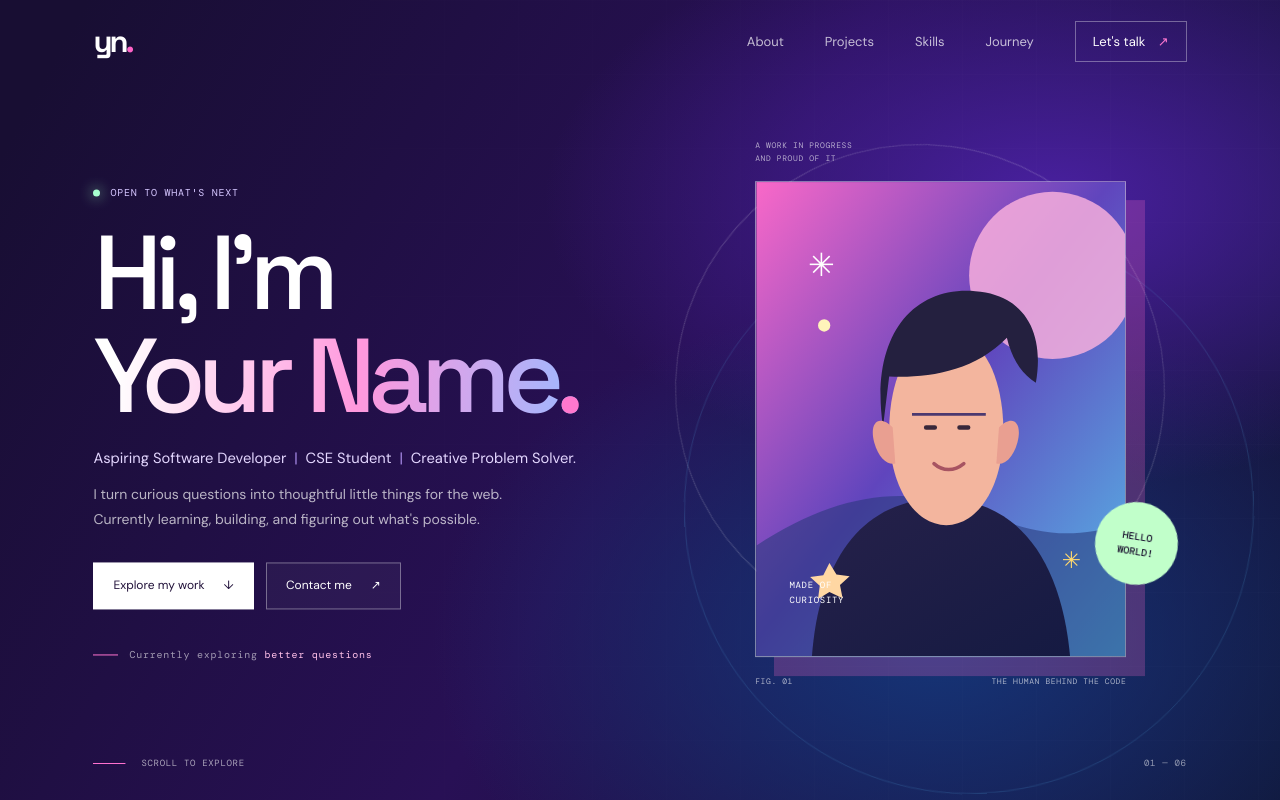
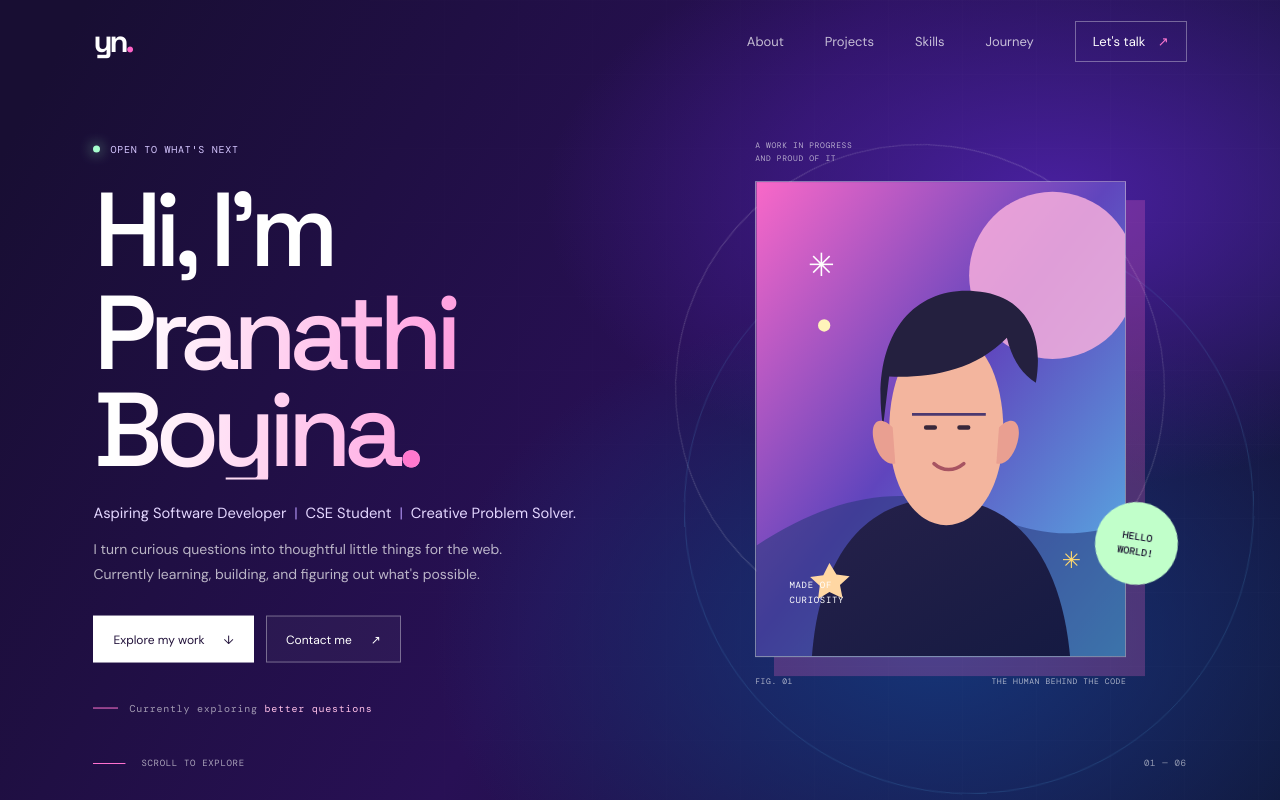
Before and after one commit to pranthiboyina18-tech/protfolio, a plain HTML site: page index.html in a window 1280 px wide. Shown: the top 800 px of the page. Drawn offline with nearby package versions, Linux system fonts and the light colour scheme; files whose address does not match are found by name.

Commit message:
Update portfolio name and logo.

```diff
--- a/index.html
+++ b/index.html
@@ -16,7 +16,7 @@
   <div class="loader" aria-hidden="true"><span class="loader-mark">YN<span>.</span></span><span class="loader-line"></span></div>
   <div class="cursor-glow" aria-hidden="true"></div>
   <header class="site-header">
-    <a class="brand" href="#home" aria-label="Your Name, home">yn<span>.</span></a>
+    <a class="brand" href="#home" aria-label="Pranathi Boyina, home">yn<span>.</span></a>
     <button class="menu-toggle" aria-label="Open navigation" aria-expanded="false" aria-controls="primary-nav">
       <span></span><span></span>
     </button>
@@ -33,7 +33,7 @@
       <div class="hero-orb orb-two" aria-hidden="true"></div>
       <div class="hero-content">
         <p class="eyebrow hero-eyebrow"><span class="status-dot"></span> OPEN TO WHAT'S NEXT</p>
-        <h1 id="hero-title">Hi, I'm<br><span class="hero-name">Your Name<span class="name-period">.</span></span></h1>
+        <h1 id="hero-title">Hi, I'm<br><span class="hero-name">Pranathi Boyina<span class="name-period">.</span></span></h1>
         <p class="hero-intro">Aspiring Software Developer <span>|</span> CSE Student <span>|</span> Creative Problem Solver.</p>
         <p class="hero-description">I turn curious questions into thoughtful little things for the web. Currently learning, building, and figuring out what's possible.</p>
         <div class="hero-actions">
```
